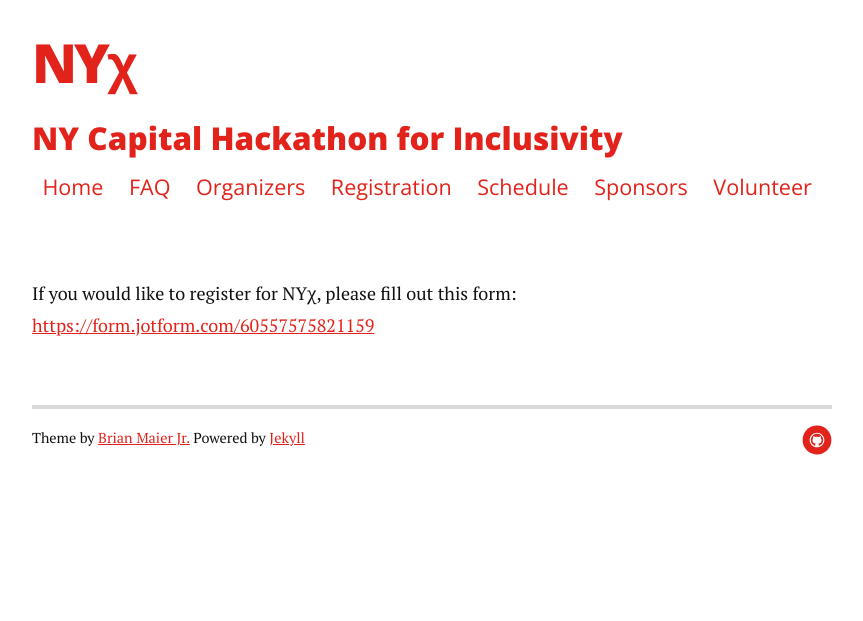
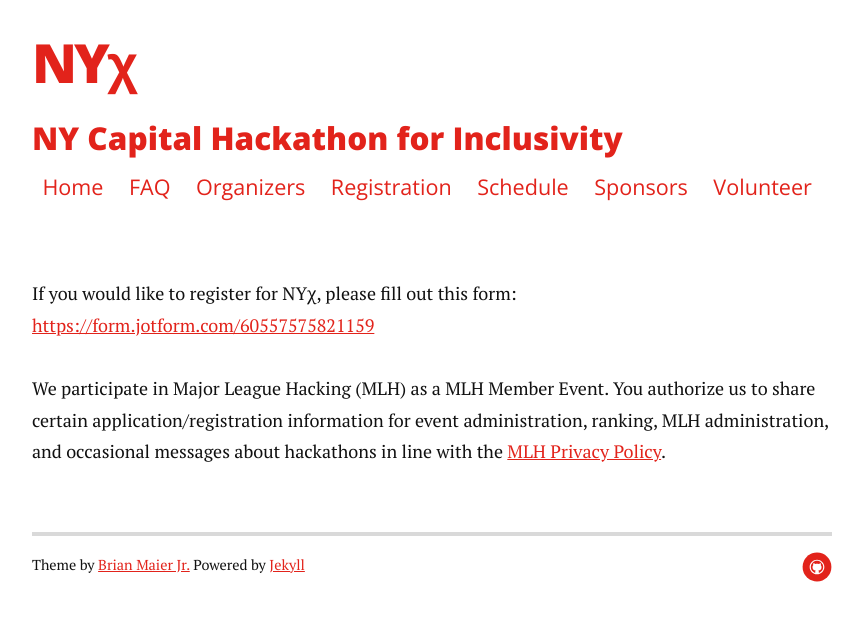
Before and after one commit to nychi/nychi.github.io, a Jekyll site: the page built from registration.md, in a window 1280 px wide. Shown: the top 621 px of the page, without its empty margins (208-1071 px from the left). Built offline with Jekyll 4.4.1, drawn with Linux system fonts in a browser that asks for light colours; nearby versions of some CDN libraries.

Commit message:
added MLH privacy policy to registration page

```diff
--- a/registration.md
+++ b/registration.md
@@ -4,3 +4,5 @@
 ---
 
 If you would like to register for NY&chi;, please fill out this form: <https://form.jotform.com/60557575821159>
+
+We participate in Major League Hacking (MLH) as a MLH Member Event. You authorize us to share certain application/registration information for event administration, ranking, MLH administration, and occasional messages about hackathons in line with the [MLH Privacy Policy](http://mlh.io/privacy).
```
